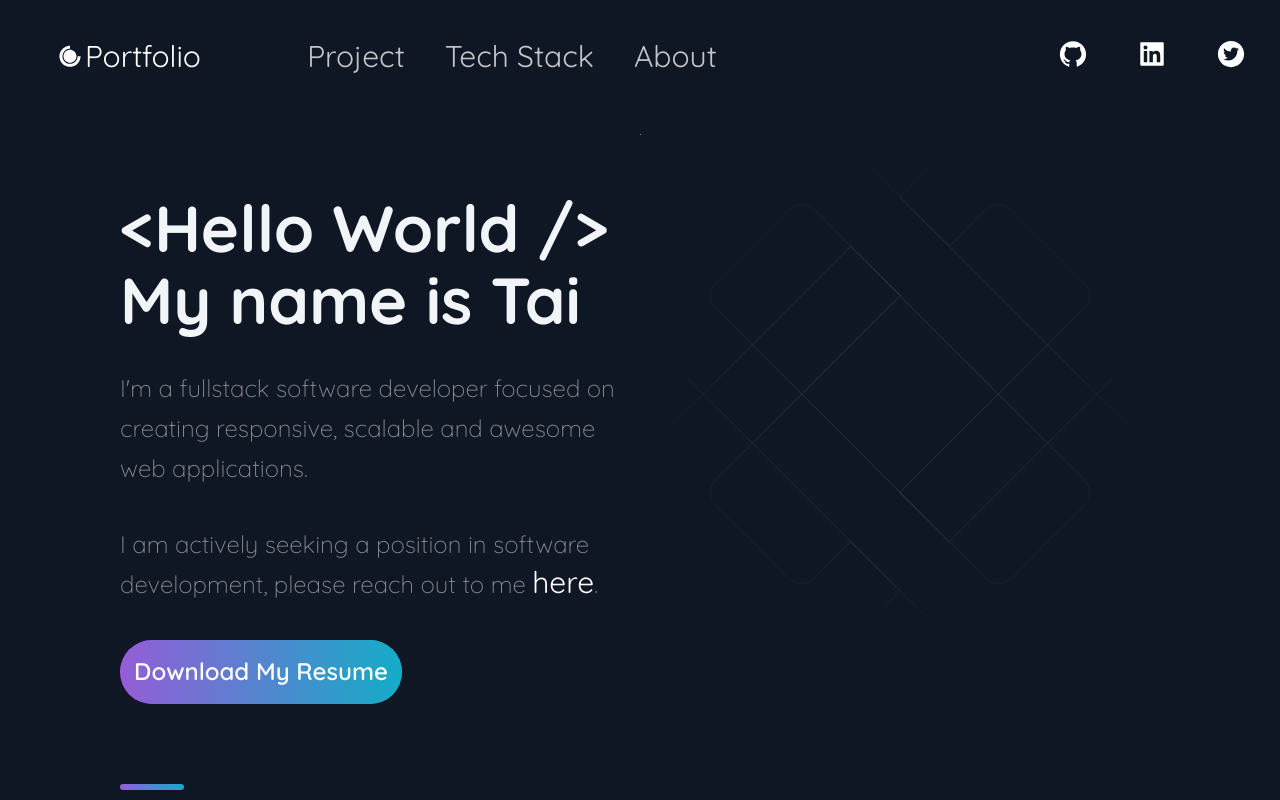
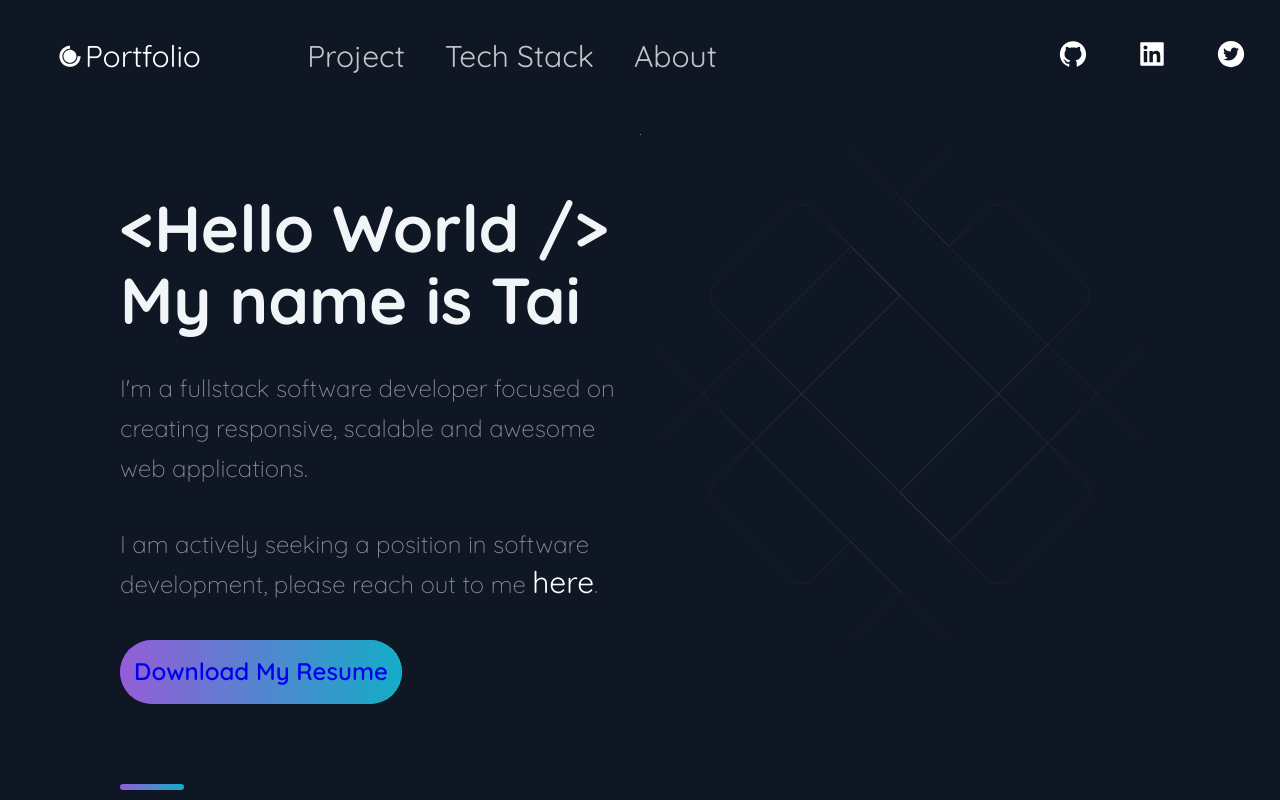
Before and after one commit to 1BarCode/portfolio1, a React (Create React App) app in the folder portfolio1/: page / in a window 1280 px wide. Shown: the top 800 px of the page. Built offline with nearby package versions, Linux system fonts and the light colour scheme.

Commit message:
update Hero.js
move a tag inside button

```diff
--- a/portfolio1/src/components/Hero/Hero.js
+++ b/portfolio1/src/components/Hero/Hero.js
@@ -28,13 +28,15 @@ const Hero = () => {
           </NavLink>
           .
         </SectionText>
+        <Button>
           <a
             href="https://drive.google.com/file/d/1SjmjM2wJCpK5Y3Olm5Phu_QFGIjO1pyg/view?usp=sharing"
             target="_blank"
             rel="noreferrer"
           >
-          <Button>Download My Resume</Button>
+            Download My Resume
           </a>
+        </Button>
       </LeftSection>
     </Section>
   );
```
Lines whose indentation alone changed are shown as unchanged.
